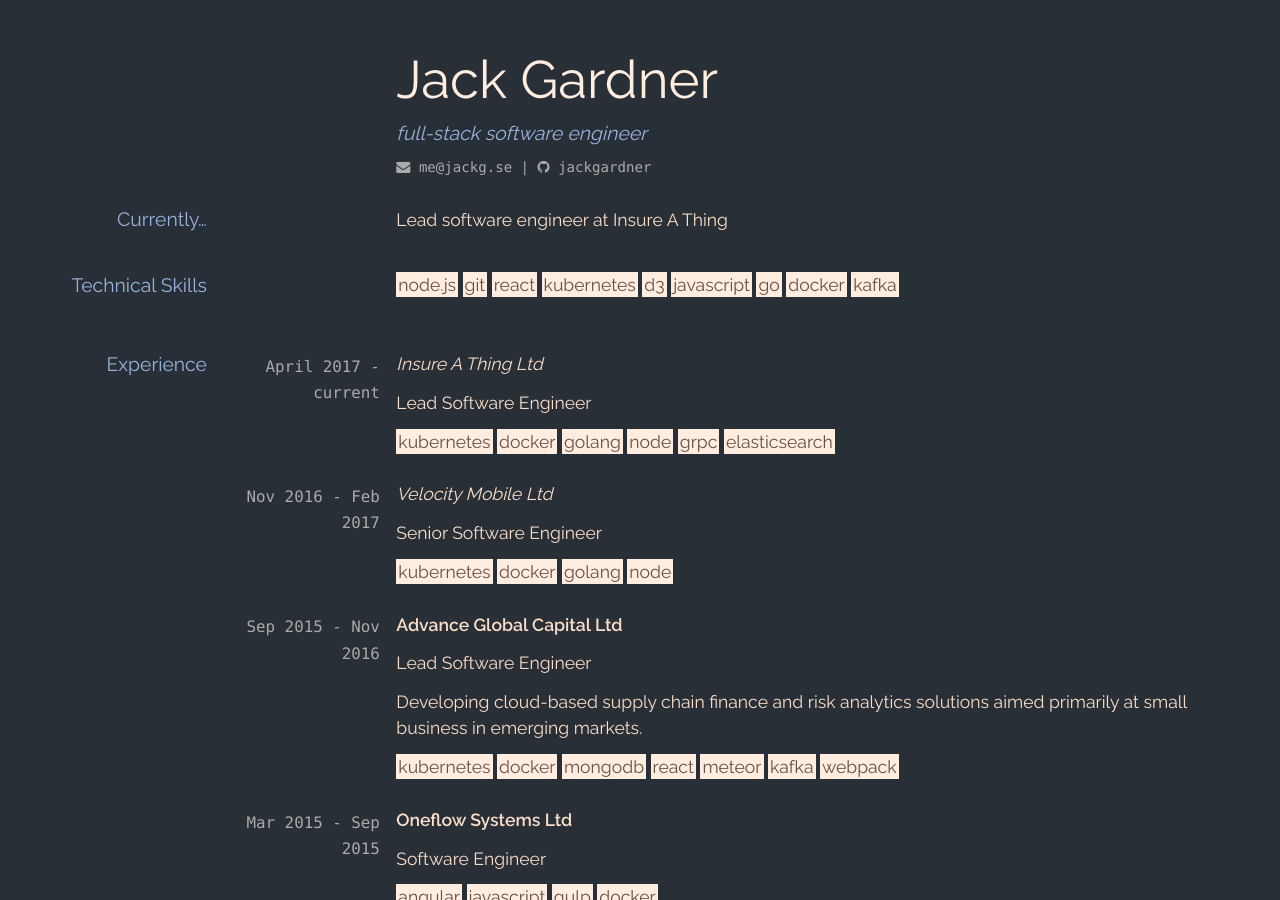
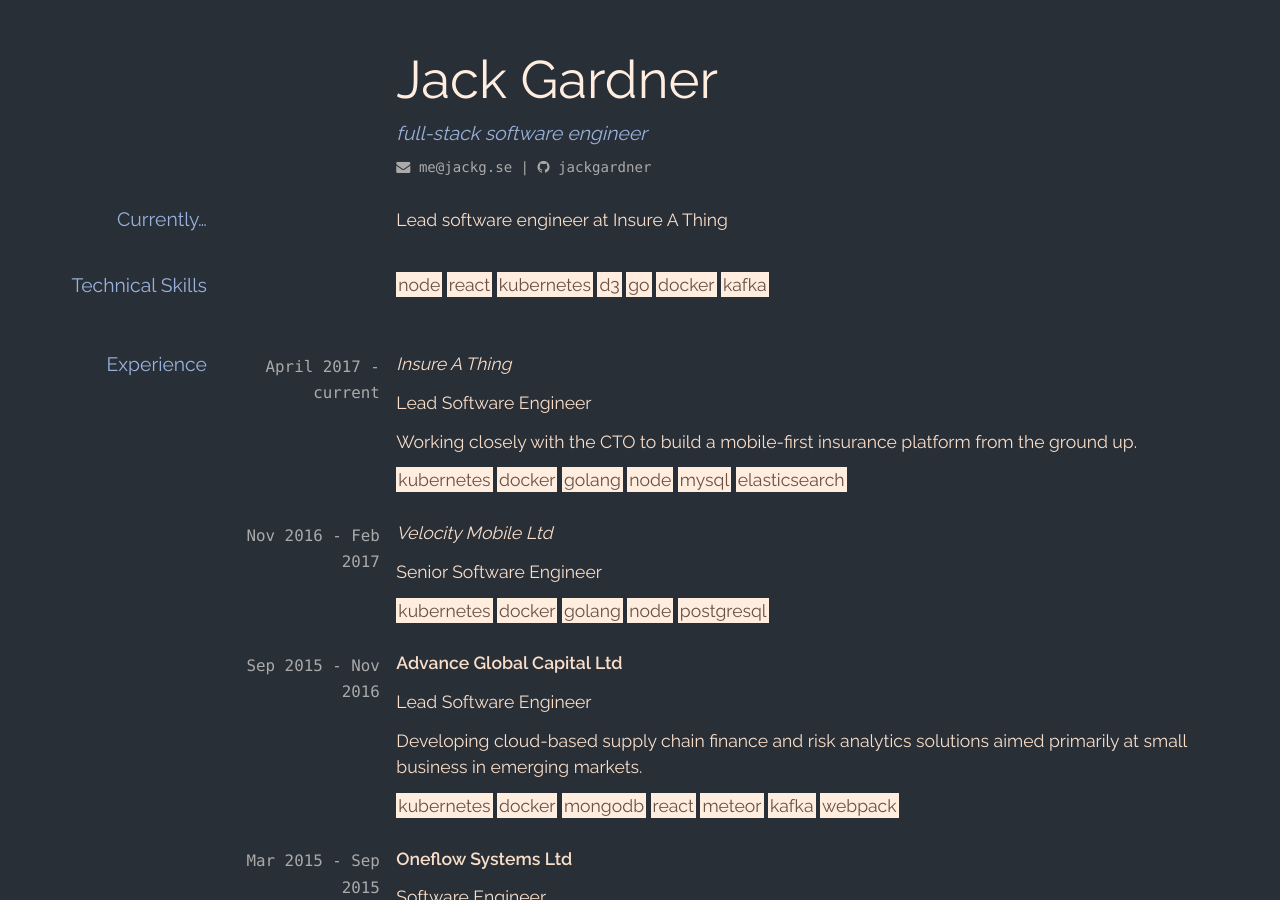
Before and after one commit to jackgardner/jackgardner.github.io, a Jekyll site: the page built from index.md, in a window 1280 px wide and 900 px high. Built offline with Jekyll 4.4.1, drawn with Linux system fonts in a browser that asks for light colours; nearby versions of some CDN libraries.

Commit message:
Update index.md

```diff
--- a/index.md
+++ b/index.md
@@ -17,12 +17,10 @@ Lead software engineer at Insure A Thing
 
 ## Technical Skills
 <ul class="skillz">
-  <li>node.js</li>
-  <li>git</li>
+  <li>node</li>
   <li>react</li>
   <li>kubernetes</li>
   <li>d3</li>
-  <li>javascript</li>
   <li>go</li>
   <li>docker</li>
   <li>kafka</li>
@@ -31,16 +29,18 @@ Lead software engineer at Insure A Thing
 ## Experience
 
 `April 2017 - current`
-*Insure A Thing Ltd*
+*Insure A Thing*
 
 Lead Software Engineer
+
+Working closely with the CTO to build a mobile-first insurance platform from the ground up.
 
 <ul class="skillz">
   <li>kubernetes</li>
   <li>docker</li>
   <li>golang</li>
   <li>node</li>
-  <li>grpc</li>
+  <li>mysql</li>
   <li>elasticsearch</li>
 </ul>
 
@@ -54,6 +54,7 @@ Senior Software Engineer
   <li>docker</li>
   <li>golang</li>
   <li>node</li>
+  <li>postgresql</li>
 </ul>
 
 `Sep 2015 - Nov 2016`
```
